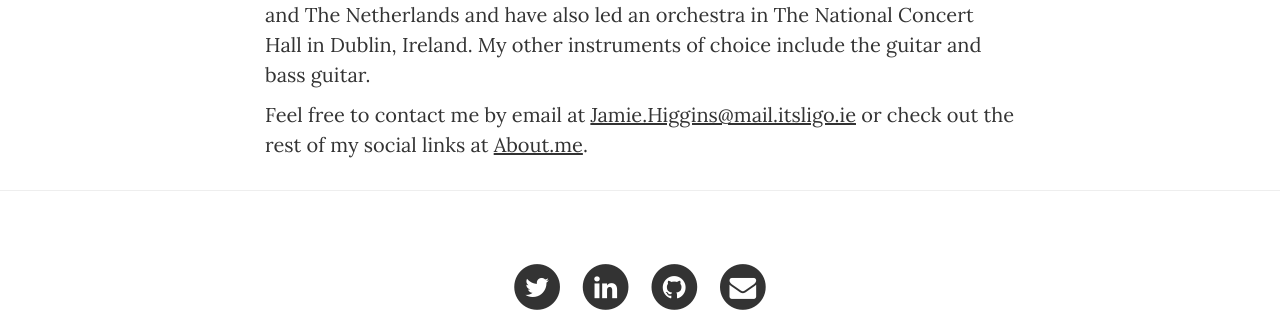
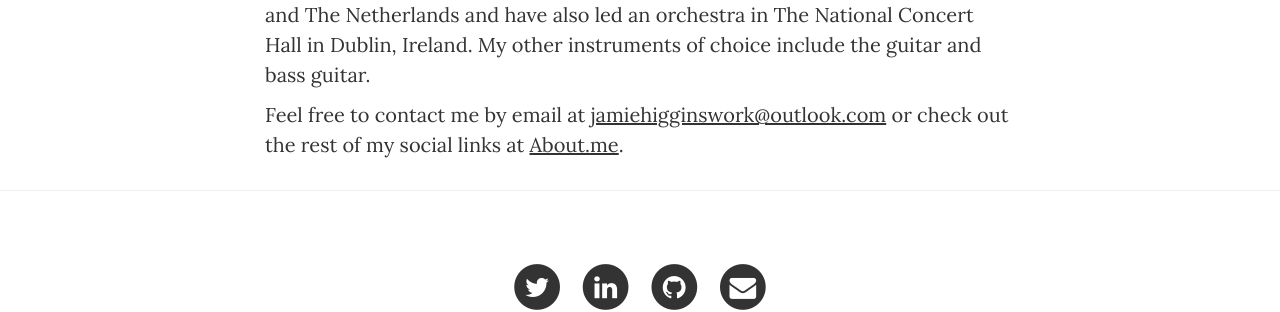
Before and after one commit to JayVee732/jayvee732.github.io, a Jekyll site: the page built from about/index.html, in a window 1280 px wide. Shown: the part 964-1276 px from the top of the page. Built offline with Jekyll 4.4.1, drawn with Linux system fonts in a browser that asks for light colours.

Commit message:
Updated gem packages and email address on About

```diff
--- a/about/index.html
+++ b/about/index.html
@@ -18,7 +18,7 @@ image: '/assets/img/about/about-bg.png'
     <p>My other hobbies include video games, playing and listening to music and going for runs. I have performed the violin
         in many European countries such as France and The Netherlands and have also led an orchestra in The National Concert
         Hall in Dublin, Ireland. My other instruments of choice include the guitar and bass guitar.</p>
-    <p>Feel free to contact me by email at <a href="mailto:Jamie.Higgins@mail.itsligo.ie">Jamie.Higgins@mail.itsligo.ie</a> or check out the rest of my social links at
+    <p>Feel free to contact me by email at <a href="mailto:{{ site.email }}">{{ site.email }}</a> or check out the rest of my social links at
         <a href="https://about.me/psychohacks">About.me</a>.
     </p>
 </div>
```
Also changed, not shown: Gemfile.lock.
